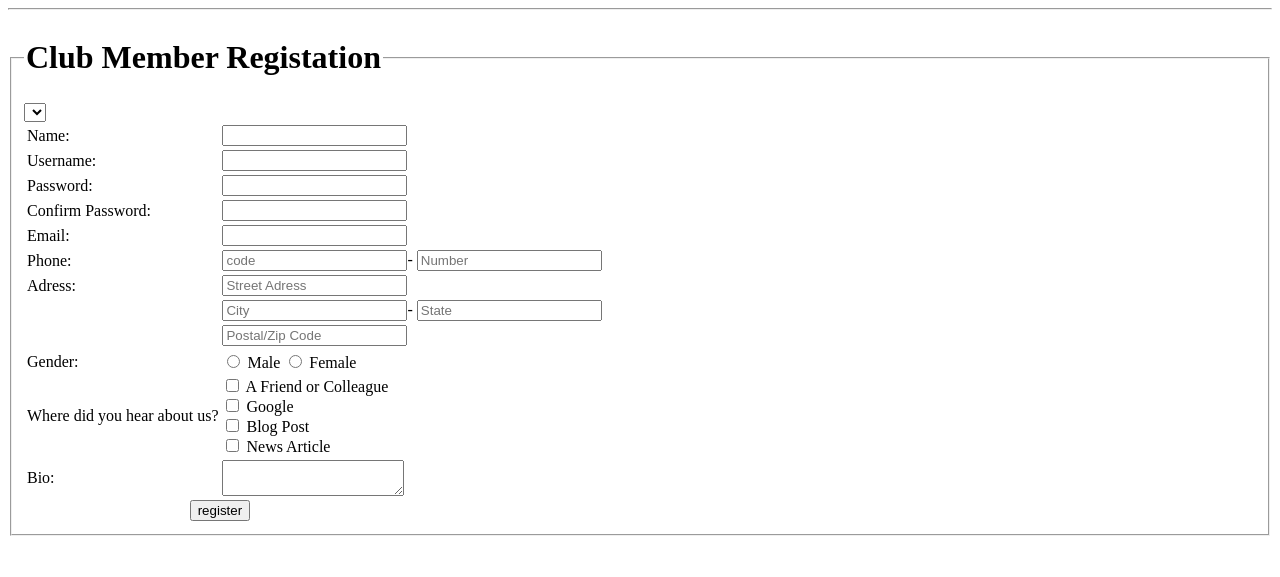
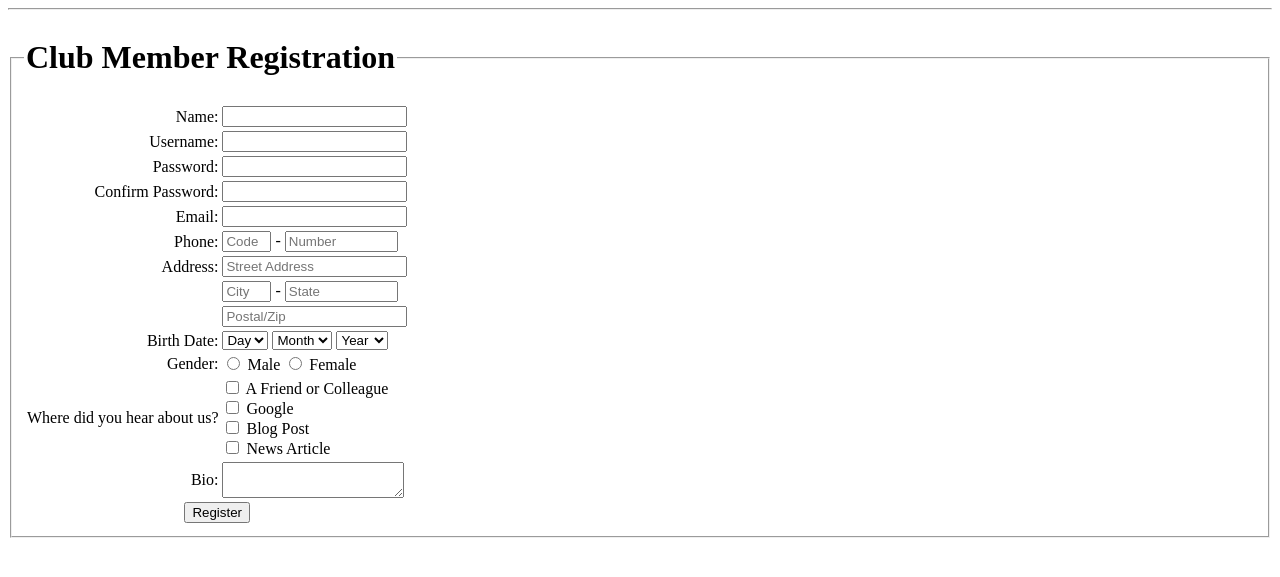
Before and after one commit to Sabiha722/WebTechnology, a PHP site: page /phptask4.php in a window 1280 px wide. Shown: the top 577 px of the page. Run offline with PHP 8.4, Linux system fonts and the light colour scheme; lists and menus that the app fills with data are empty.

Commit message:
Task4 Completed

```diff
--- a/phptask4.php
+++ b/phptask4.php
@@ -1,133 +1,328 @@
 <?php
+	$name = "";
+	$err_name = "";
+	$user_name = "";
+	$err_user_name = "";
+	$password = "";
+	$err_password = "";
+	$confirm_password = "";
+	$err_confirm_password = "";
+	$email = "";
+	$err_email = "";
+	$phone_no = "";
+	$phone_code = "";
+	$err_phone = "";
+	$address_street = "";
+	$address_city = "";
+	$address_state ="";
+	$address_zip ="";
+	$err_address ="";
+	$birth_day ="";
+	$birth_month ="";
+	$birth_year ="";
+	$err_birth_date ="";
+	$gender ="";
+	$err_gender ="";
+	$sources = "";
+	$err_sources = "";
+	$bio = "";
+	$err_bio = "";
 
-	$gender="";
-	$err_gender="";
-	$hobbies="";
-	$err_places="";
-	$profession="";
-	$err_profession="";
-	$name="";
-	$err_name="";
+	if(isset($_POST["register"]))
+	{
+		if(empty($_POST["name"]))
+		{
+			$err_name = "*Required name";
+		}
+		else{ $name = htmlspecialchars($_POST["name"]);}
 
-	$has_error = false;
+		if(empty($_POST["userName"]))
+		{
+			$err_user_name = "*Required user name";
+		}
+		else if(strlen($_POST["userName"]) < 6)
+		{
+			$err_user_name = "*Atleast 6 char required";
+		}
+		else if(strpos($_POST["userName"]," "))
+		{
+			$err_user_name = "*No space is allowed";
+		}
+		else{ $user_name = htmlspecialchars($_POST["userName"]);}
 
-	if(isset($_POST["register"])){
-		if(empty($_POST["name"])){
-			$err_name="Name Required";
-			$has_error = true;
-		}elseif(strpos($_POST["name"]," ")){
-			$err_name="No space allowed";
-			$has_error = true;
+		if(!empty($_POST["password"]))
+		{
+			if(strlen($_POST["password"]) >= 8)
+			{
+				if(!(strtolower($_POST["password"]) == $_POST["password"]) && (!(strtoupper($_POST["password"]) == $_POST["password"])))
+				{
+					$hasNumber = false;
+					$num_arr = array("0","1","2","3","4","5","6","7","8","9");
+					$pass =htmlspecialchars($_POST["password"]);
+					for($i = 0; $i < strlen($pass); $i++)
+					{
+						for($j = 0; $j <10; $j++)
+						{
+							if($pass[$i]== $num_arr[$j])
+							{
+								$hasNumber = true;
+								break;
 							}
-		else{
-			$name=htmlspecialchars($_POST["name"]);
 						}
-		if(!isset($_POST["gender"])){
-			$err_gender="Gender Required";
-			$has_error = true;
 					}
-		else{
+					if($hasNumber == true)
+					{
+						if(strpos($_POST["password"], "#") || strpos($_POST["password"], "?"))
+						{
+							$password = htmlspecialchars($_POST["password"]);
+						}
+						else{$err_password = "*Atleast one special character # or ? is required";}
+					}
+					else{$err_password = "*Atleast one digit is required";}
+				}
+				else{$err_password = "*Upper and lower case character required";}
+			}
+			else{$err_password = "*Minimum password length is 8";}
+		}
+		else{$err_password = "*Password required";}
+
+		if($_POST["password"] != htmlspecialchars($_POST["ConfirmPassword"]))
+		{
+			$err_confirm_password = "*Password not matched";
+		}
+
+		if(empty($_POST["Email"]))
+		{
+			$err_email = "*Required email";
+		}
+		else if(strpos($_POST["email"],"@"))
+		{
+			$flag = false;
+			$pos = strpos($_POST["email"],"@");
+			$str = $_POST["email"];
+			for($i = $pos; $i < strlen($str); $i++)
+			{
+				if($str[$i] == "."){$flag = true;break;}
+			}
+			if($flag == true){$email = htmlspecialchars($_POST["email"]);}
+			else{$err_email = "*Invalid email pattern";}
+		}
+
+		if(empty($_POST["code"]))
+		{
+			$err_phone = "*Required code and number";
+		}
+		else if(!is_numeric($_POST["code"]))
+		{
+			$err_phone = "*Required numeric charecter";
+		}
+		else{ $phone_code = htmlspecialchars($_POST["code"]);}
+
+		if(empty($_POST["number"]))
+		{
+			$err_phone = "*Required code and number";
+		}
+		else if(!is_numeric($_POST["number"]))
+		{
+			$err_phone = "*Required numeric charecter";
+		}
+		else{ $phone_no = htmlspecialchars($_POST["number"]);}
+
+		if(empty($_POST["street"]))
+		{
+			$err_address = "*Required street,city,state and zip code";
+		}
+		else{ $address_street = htmlspecialchars($_POST["street"]);}
+
+		if(empty($_POST["city"]))
+		{
+			$err_address = "*Required street,city,state and zip code";
+		}
+		else{ $address_city = htmlspecialchars($_POST["city"]);}
+
+		if(empty($_POST["state"]))
+		{
+			$err_address = "*Required street,city,state and zip code";
+		}
+		else{ $address_state = htmlspecialchars($_POST["state"]);}
+
+		if(empty($_POST["zip"]))
+		{
+			$err_address = "*Required street,city,state and zip code";
+		}
+		else{ $address_zip = htmlspecialchars($_POST["zip"]);}
+
+		if(isset($_POST["day"]))
+		{
+			$birth_day = $_POST["day"];
+		}
+		else{$err_birth_date = "*Day, Month, Year required";}
+
+		if(isset($_POST["month"]))
+		{
+			$birth_month = $_POST["month"];
+		}
+		else{$err_birth_date = "*Day, Month, Year required";}
+
+		if(isset($_POST["year"]))
+		{
+			$birth_year = $_POST["year"];
+		}
+		else{$err_birth_date = "*Day, Month, Year required";}
+
+		if(isset($_POST["gender"]))
+		{
 			$gender = $_POST["gender"];
 		}
-		if(!isset($_POST["hobbies"])){
-			$err_hobbies = "Atleast select 1 hobby";
-			$has_error = true;
+		else{$err_gender = "*Gender required";}
+
+		if(isset($_POST["sources"]))
+		{
+			$sources = $_POST["sources"];
 		}
-		else{
-			$hobbies=$_POST["hobbies"];
+		else{$err_sources = "*Sources required";}
+
+		if(!empty($_POST["bio"]))
+		{
+			$bio = htmlspecialchars($_POST["bio"]);
 		}
-
-		if(!$has_error){
-			echo $name;
-		}
-
+		else{$err_bio = "*Bio required";}
 	}
 
 ?>
 <html>
 	<head>
-		<title>Club Member Registation</title>
+		<title>Club Member Registration</title>
 	</head>
 	<body>
-
 		<hr>
 		<form action="" method="post">
 			<fieldset>
-				<legend><h1>Club Member Registation</h1></legend>
+				<legend><h1>Club Member Registration</h1></legend>
 				<table>
 					<tr>
-						<td>Name:</td>
-						<td><input type="text" name="name"> <?php echo $err_name;?></td>
+						<td align="right">Name:</td>
+						<td><input type="text" name="name" value="<?php echo $name; ?>"><?php echo $err_name; ?></td>
 					</tr>
 					<tr>
-						<td>Username:</td>
-						<td><input type="text"></td>
+						<td align="right">Username:</td>
+						<td><input type="text" name="userName" value="<?php echo $user_name; ?>"><?php echo $err_user_name; ?></td>
 					</tr>
 					<tr>
-						<td>Password:</td>
-						<td><input type="password" name="password"></td>
+						<td align="right">Password:</td>
+						<td><input type="password" name="password" value="<?php echo $password; ?>"><?php echo $err_password; ?></td>
 					</tr>
 					<tr>
-						<td>Confirm Password:</td>
-						<td><input type="password" name="password"></td>
+						<td align="right">Confirm Password:</td>
+						<td><input type="password" name="confirmPassword" value="<?php echo $password; ?>"><?php echo $err_confirm_password; ?></td>
 					</tr>
 					<tr>
-						<td>Email:</td>
-						<td><input type="text"></td>
+						<td align="right">Email:</td>
+						<td><input type="text" name="email" value="<?php echo $email; ?>"><?php echo $err_email; ?></td>
 					</tr>
 					<tr>
-						<td>Phone:</td>
-						<td><input type="text" placeholder="code" >- </td>
-						<td><input type="text" placeholder="Number" ></td>
+						<td align="right">Phone:</td>
+						<td>
+							<input type="text" placeholder="Code" size="3" name="code" value="<?php echo $phone_code; ?>"> - <input type="text" placeholder="Number" size="11" name="number" value="<?php echo $phone_no ?>"><?php echo $err_phone; ?>
+						</td>
 					</tr>
 					<tr>
-						<td>Adress:</td>
-						<td><input type="text"placeholder="Street Adress"></td>
+						<td align="right">Address:</td>
+						<td>
+							<input type="text" placeholder="Street Address" name="street" value="<?php echo $address_street; ?>"><?php echo $err_address; ?>
+						</td>
+					<tr>
+						<td></td>
+						<td>
+							<input type="text" placeholder="City" size="3" name="city" value="<?php echo $address_city; ?>"> - <input type="text" placeholder="State" size="11" name="state" value="<?php echo $address_state; ?>">
+						</td>
 					</tr>
 					<tr>
 						<td></td>
-						<td><input type="text" placeholder="City" >- </td>
-						<td><input type="text" placeholder="State" ></td>
+						<td>
+							<input type="text" placeholder="Postal/Zip" name="zip" value="<?php echo $address_zip; ?>">
+						</td>
 					</tr>
 					<tr>
-						<td></td>
-						<td><input type="text"placeholder="Postal/Zip Code"></td>
-					</tr>
-					<tr>
-						<select name="dob_day" id="dob_day">
+						<td align="right">Birth Date:</td>
+						<td>
+							<select name="day" >
 								<?php
-								for ($i=1; $i < 31; $i++) {
-									echo 'option value="'.$i.'">'.$i.'</option>';
+
+									for ($i = 0; $i < 32; $i++) {
+										if($i == 0)
+										{
+
+											echo "<option value='' disabled selected>Day</option>";
+										}
+										else
+										{
+											echo "<option value='$i'>$i</option>";
+										}
 									}
 								?>
 							</select>
-					</tr>
-					<tr>
-						<td>Gender: <?php echo $err_gender;?></td>
-						<td>
-							<input type="radio" name="gender" value="Male"> Male
-							<input type="radio" name="gender" value="Female"> Female
+							<select name="month" >
+								<?php
+									$months = array("Month","jan","feb","mar","apr","may","jun","jul","aug","sep","oct","nov","dec");
+									for ($i = 0; $i < 13; $i++) {
+										if($i == 0)
+										{
+
+											echo "<option value='$months[$i]' disabled selected>$months[$i]</option>";
+										}
+										else
+										{
+											echo "<option value='$months[$i]'>$months[$i]</option>";
+										}
+									}
+								?>
+							</select>
+							<select name="year" >
+								<?php
+
+									for ($i = 1996; $i < 2005; $i++) {
+										if($i == 1996)
+										{
+
+											echo "<option value='$i' disabled selected>Year</option>";
+										}
+										else
+										{
+											echo "<option value='$i'>$i</option>";
+										}
+									}
+								?>
+							</select><?php echo $err_birth_date; ?>
 						</td>
 					</tr>
 					<tr>
-						<td>Where did you hear about us?  <?php echo $err_places;?></td>
+						<td align="right">Gender:</td>
 						<td>
-							<input type="checkbox" name="places[]" value=""> A Friend or Colleague<br>
-							<input type="checkbox" name="places[]" value="Google"> Google <br>
-							<input type="checkbox" name="places[]" value="Blog Post"> Blog Post <br>
-							<input type="checkbox" name="places[]" value="News Article"> News Article <br>
+							<input type="radio" name="gender" value="Male"> Male
+							<input type="radio" name="gender" value="Female"> Female   <?php echo " ".$err_gender; ?>
 						</td>
 					</tr>
 					<tr>
-					<td>Bio:</td>
-					<td><textarea ></textarea>
+						<td align="right">Where did you hear about us?</td>
+						<td>
+							<input type="checkbox" name="sources[]" value="A Friend or Colleague"> A Friend or Colleague<br>
+							<input type="checkbox" name="sources[]" value="Google"> Google<br>
+							<input type="checkbox" name="sources[]" value="Blog Post"> Blog Post <?php echo " ".$err_sources; ?><br>
+							<input type="checkbox" name="sources[]" value="News Article"> News Article <br>
 						</td>
 					</tr>
-				<td colspan="2" align="center"><input type="submit" name="register" value="register"></td>
+					<tr>
+						<td align="right">Bio:</td>
+						<td>
+							<textarea name="bio" value="<?php echo $bio; ?>" ></textarea> <?php echo " ".$err_bio; ?>
+						</td>
+					</tr>
+					<tr>
+						<td colspan="2" align="center"><input type="submit" name="register" value="Register"></td>
 					</tr>
 				</table>
 			</fieldset>
 		</form>
 	</body>
-
 </html>
```
Lines whose indentation alone changed are shown as unchanged.
